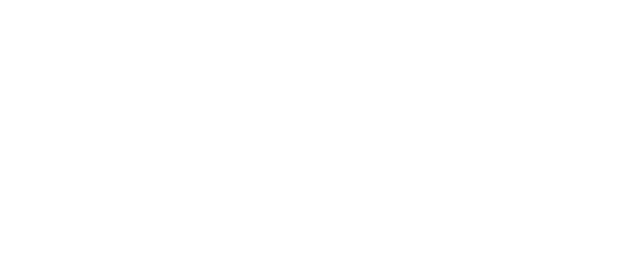
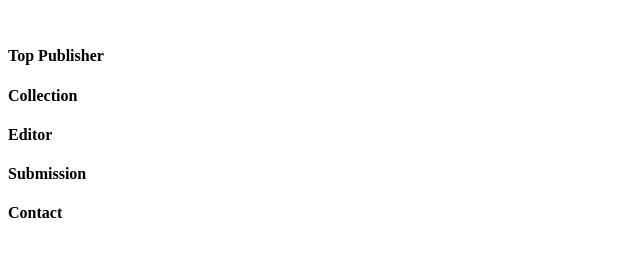
Before and after one commit to aritradey-CS/flybean, a plain HTML site: page index.html in a window 1280 px wide. Shown: the whole page, without its empty margins (0-640 px from the left). Drawn offline with Linux system fonts and the light colour scheme.

Commit message:
Trash start

```diff
--- a/index.html
+++ b/index.html
@@ -6,6 +6,14 @@
     <title>My Website</title>
 </head>
 <body>
+    <div id="nav">
+        <img src="" alt="">
+        <h4>Top Publisher</h4>
+        <h4>Collection</h4>
+        <h4>Editor</h4>
+        <h4>Submission</h4>
+        <h4>Contact</h4>
 
+    </div>
 </body>
 </html>
```
